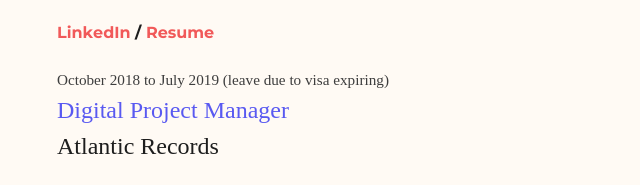
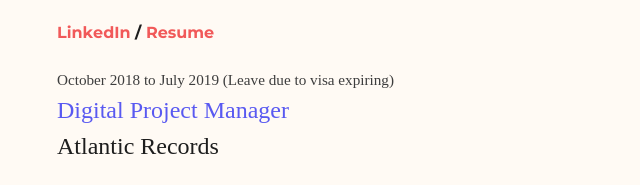
Before and after one commit to bitmap/sakibranson.com, a plain HTML site: page index.html in a window 1280 px wide. Shown: the part 1055-1240 px from the top of the page, 287-927 px from the left. Drawn offline with Linux system fonts and the light colour scheme; a web font is replaced by a local one.

Commit message:
Update index.html

```diff
--- a/index.html
+++ b/index.html
@@ -70,7 +70,7 @@
         </div>
         <ul class="history h3">
           <li>
-            <div class="history_years">October 2018 to July 2019 (leave due to visa expiring)</div>
+            <div class="history_years">October 2018 to July 2019 (Leave due to visa expiring)</div>
             <div class="history_title">Digital Project Manager</div>
             <div>Atlantic Records</div>
           </li>
```
